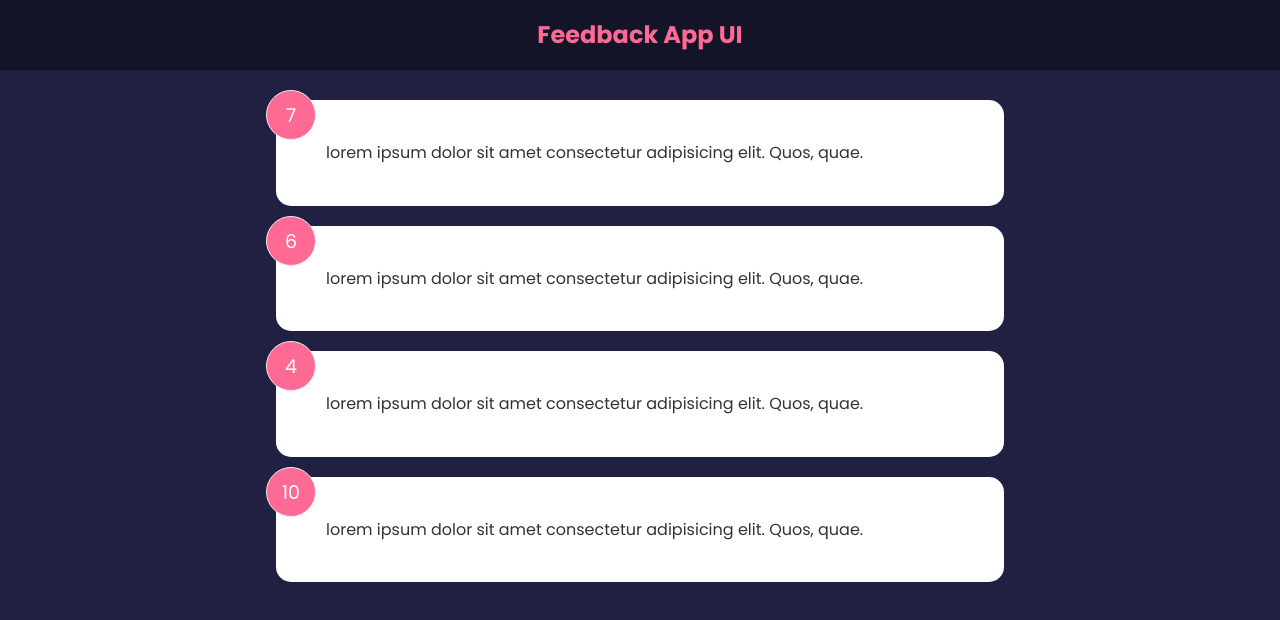
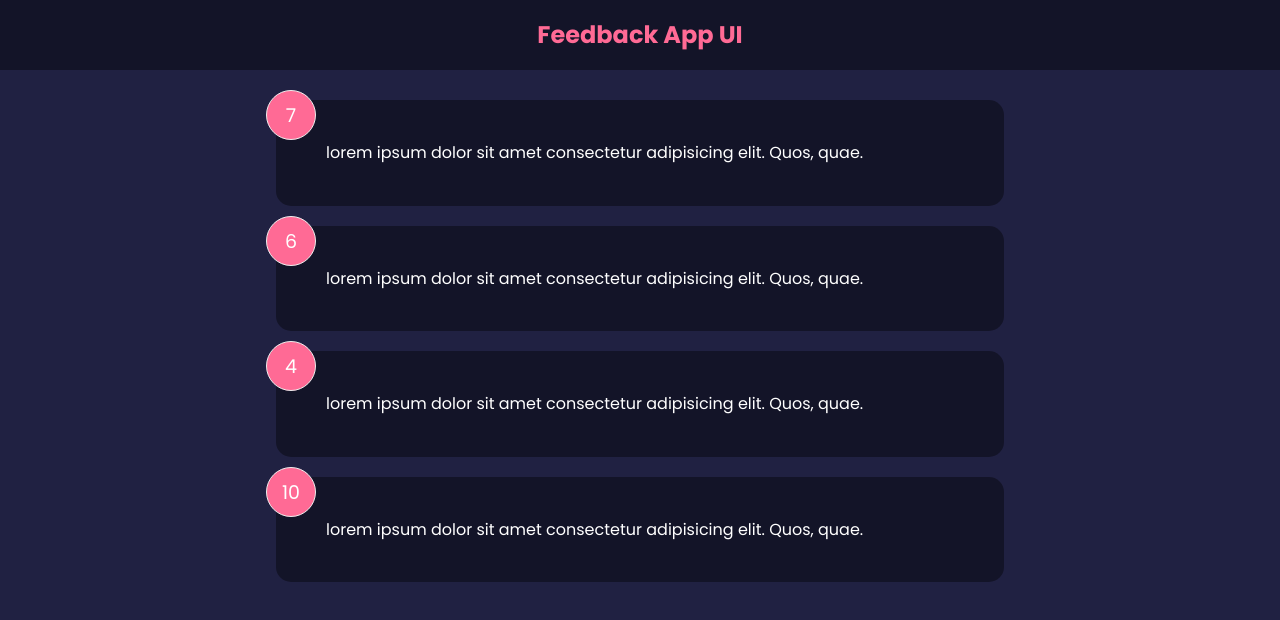
Before and after one commit to Farahat612/brad-react, a React (Create React App) app in the folder feedback-app/: page / in a window 1280 px wide. Shown: the top 620 px of the page. Built offline with nearby package versions, Linux system fonts and the light colour scheme.

Commit message:
conditionally styled card

```diff
--- a/feedback-app/src/components/FeedbackItem.jsx
+++ b/feedback-app/src/components/FeedbackItem.jsx
@@ -2,7 +2,7 @@ import Card from "./shared/Card"
 const FeedbackItem = ({feedback}) => {
 
   return (
-    <Card>
+    <Card reverse={true}>
       <div className='num-display'>{feedback.rating}</div>
       <div className='text-display'>{feedback.text}</div>
     </Card>
--- a/feedback-app/src/components/shared/Card.jsx
+++ b/feedback-app/src/components/shared/Card.jsx
@@ -1,5 +1,5 @@
-const Card = ({children}) => {
-  return <div className="card">
+const Card = ({children, reverse}) => {
+  return <div className={`card ${reverse && 'reverse'}`}>
     {children}
   </div>
 }
```
